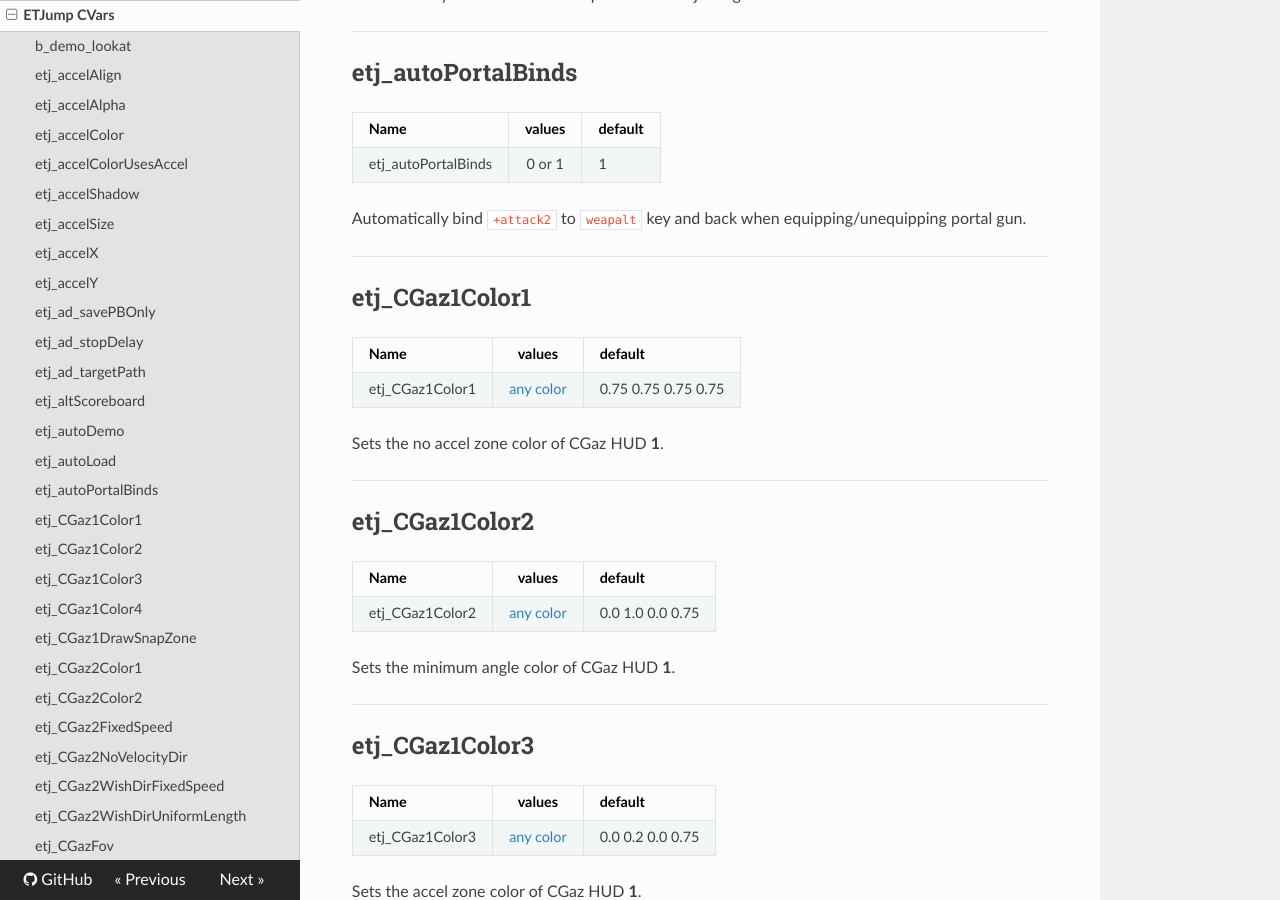
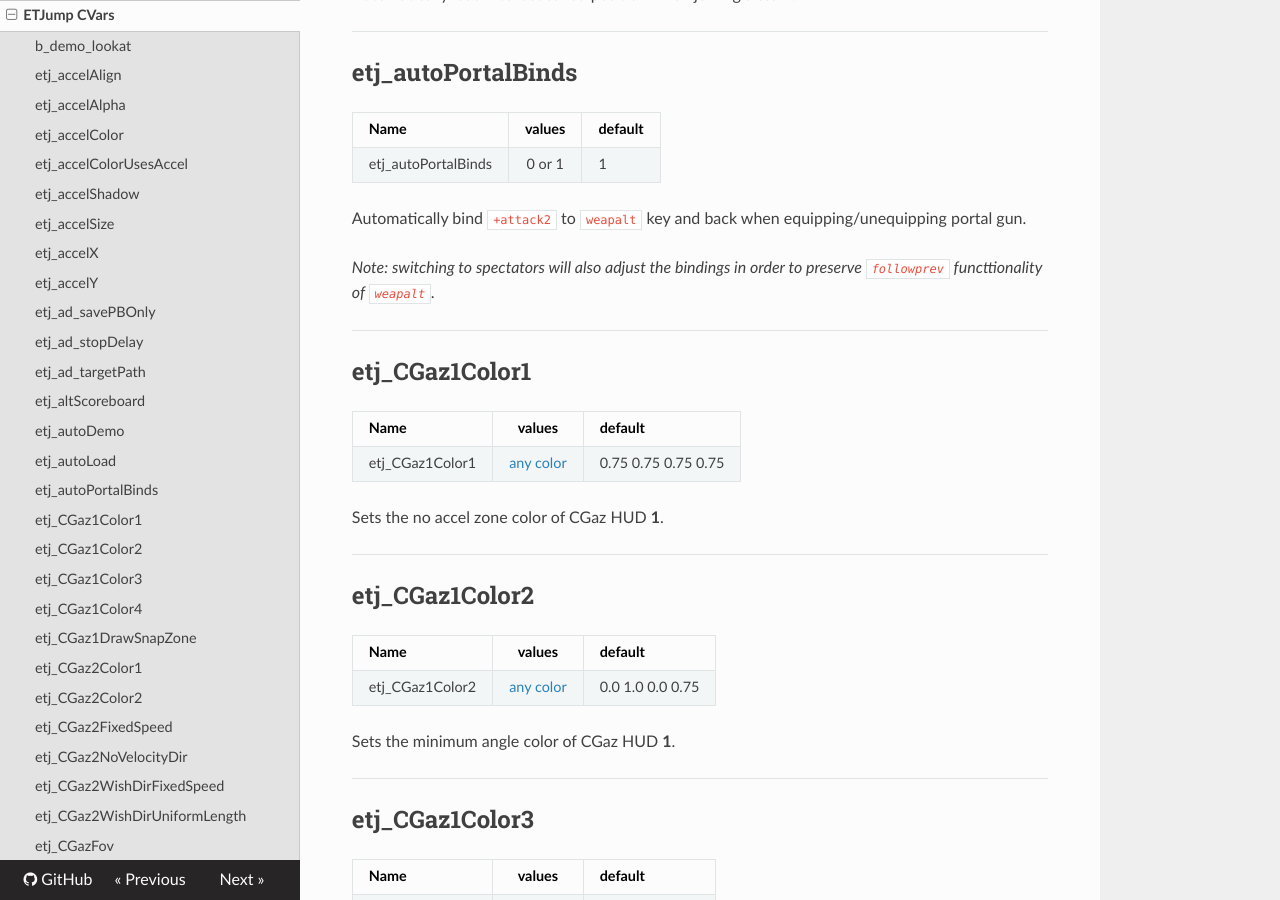
Before and after one commit to etjump/documentation, an MkDocs documentation site: the page built from docs/client/etjump_cvars.md, in a window 1280 px wide and 900 px high, scrolled down 4296 px. Built offline with MkDocs 1.6.1, drawn with Linux system fonts in a browser that asks for light colours; nearby versions of some CDN libraries.

Commit message:
3.2.2 Update (#32)

```diff
--- a/docs/client/etjump_cvars.md
+++ b/docs/client/etjump_cvars.md
@@ -173,6 +173,8 @@ Name                    | values        | default
 etj_autoPortalBinds     | 0 or 1        | 1
 
 Automatically bind `+attack2` to `weapalt` key and back when equipping/unequipping portal gun.
+
+_Note: switching to spectators will also adjust the bindings in order to preserve `followprev` functtionality of `weapalt`._
 
 ---
 
```
